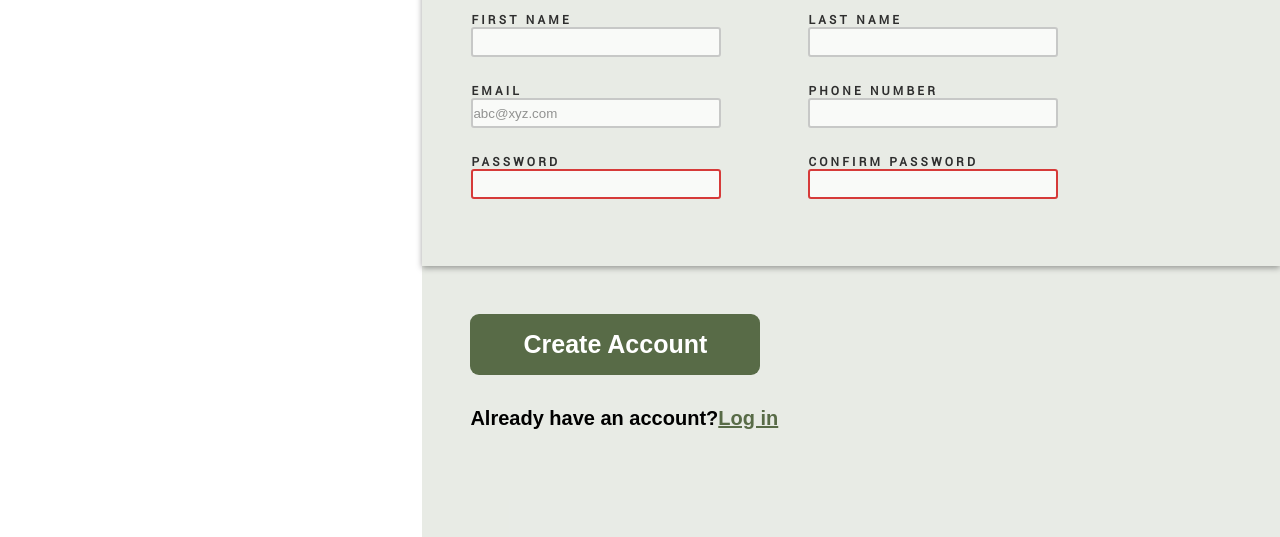
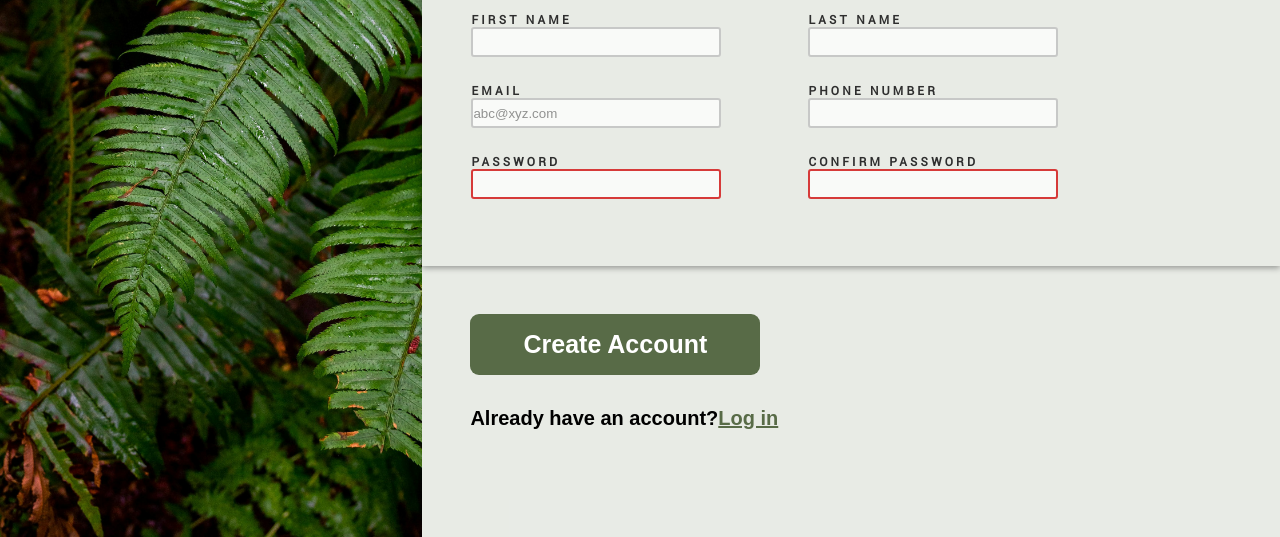
Before and after one commit to amitbhandari6284/sign-up-Form, a plain HTML site: page index.html in a window 1280 px wide. Shown: the part 263-800 px from the top of the page. Drawn offline with Linux system fonts and the light colour scheme; the site is published under a folder, as on GitHub Pages, so addresses that start at the root find nothing.

Commit message:
Updated the image path

```diff
--- a/style.css
+++ b/style.css
@@ -16,7 +16,7 @@
 	width: 33vw;
 	background-size: cover;
 	background-repeat: no-repeat;
-	background-image: url("/img1.jpg");
+	background-image: url("./img1.jpg");
 }
 
 .form-container {
```
